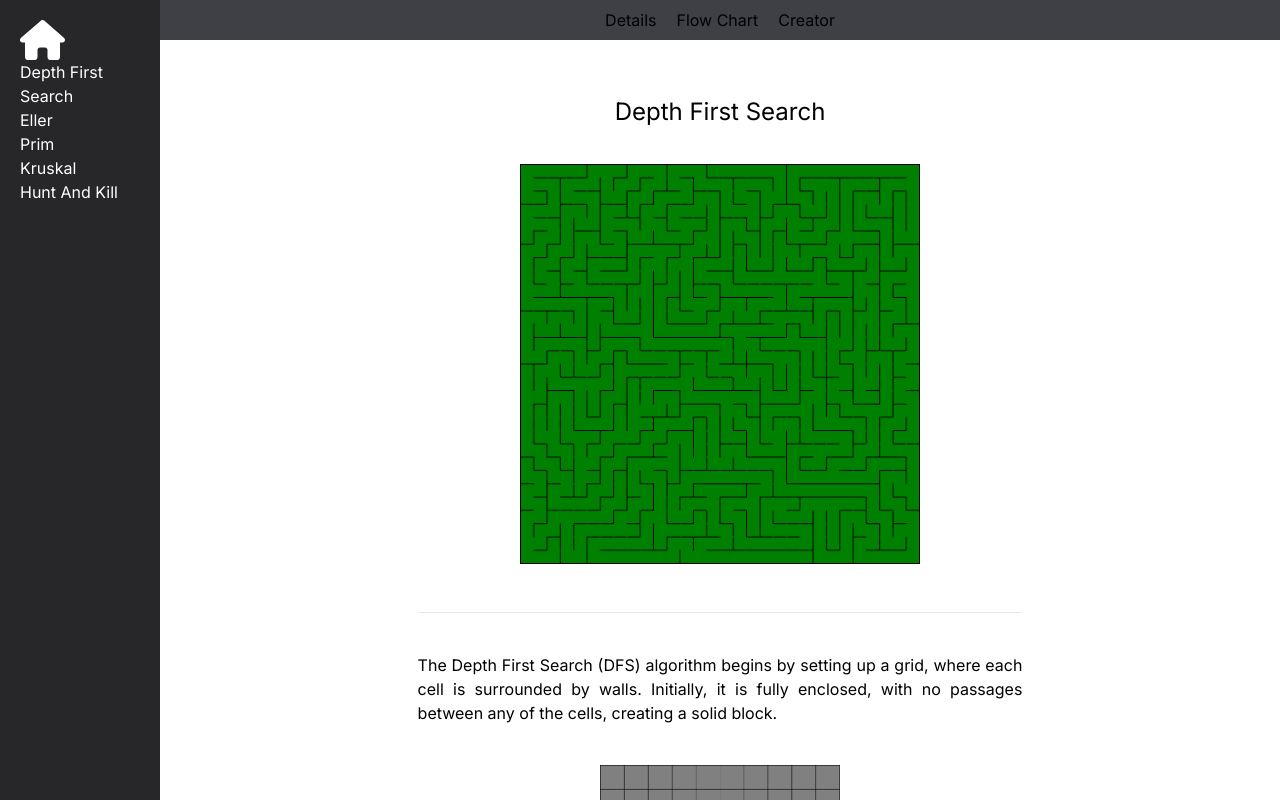
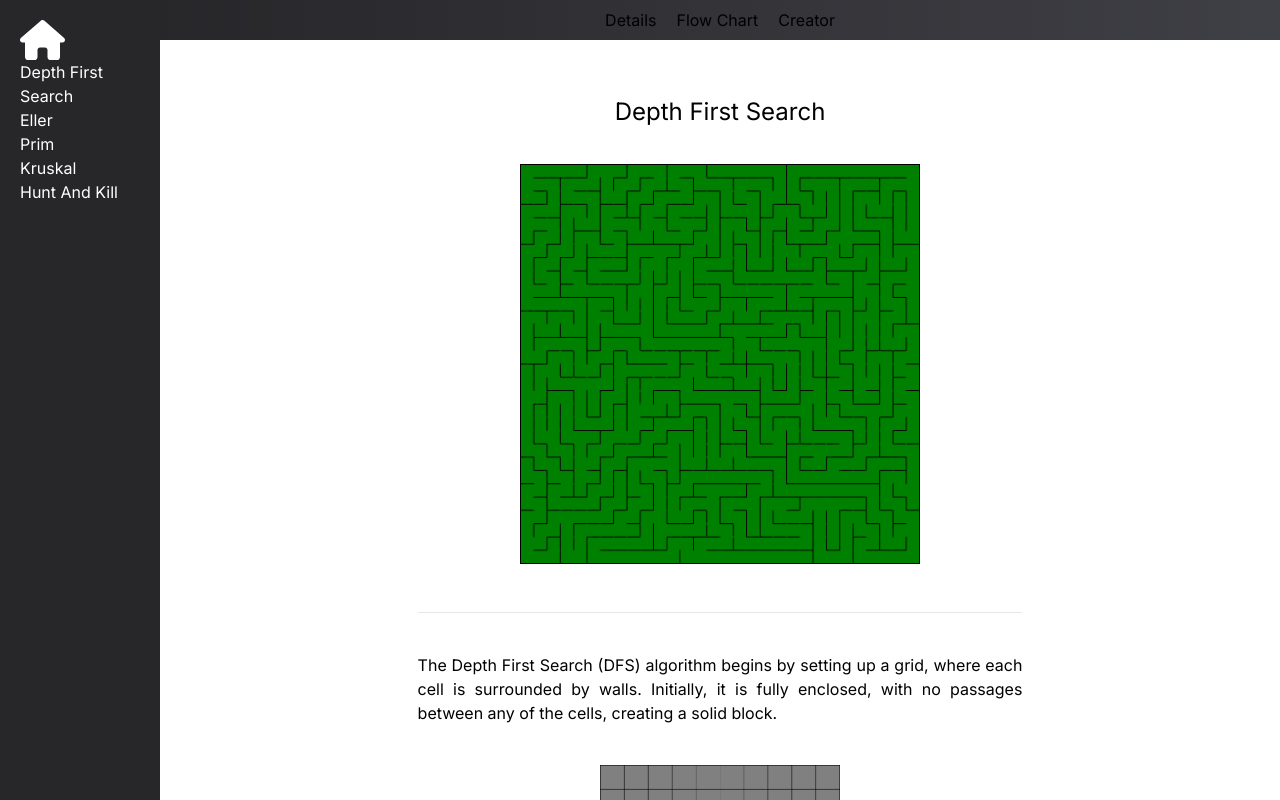
Before and after one commit to NoxSensei/Maze-Algorithms, a Next.js app: page /algorithms/depth-first-search/details in a window 1280 px wide. Built offline with nearby package versions, Linux system fonts and the light colour scheme.

Commit message:
feat: add gradient background for algorithm sections navbar

```diff
--- a/src/app/algorithms/layout.tsx
+++ b/src/app/algorithms/layout.tsx
@@ -21,7 +21,7 @@ export default function DepthFirstSearchAlgorithmLayout({children}: Readonly<{ c
     const pathPrefix = currentPath.split('/').slice(0, 3).join('/');
 
     return (<div className="flex flex-col h-full">
-        <div className="sticky h-10 top-0 bg-zinc-700">
+        <div className="sticky h-10 top-0 bg-gradient-to-r from-zinc-800 from-1% to-zinc-700">
             <div className="flex h-full justify-center items-center space-x-5">
                 <RenderInfoMenuItemsComponent itemsTitles={["Details", "Flow Chart", "Creator"]}
                                               pathPrefix={pathPrefix}/>
```
